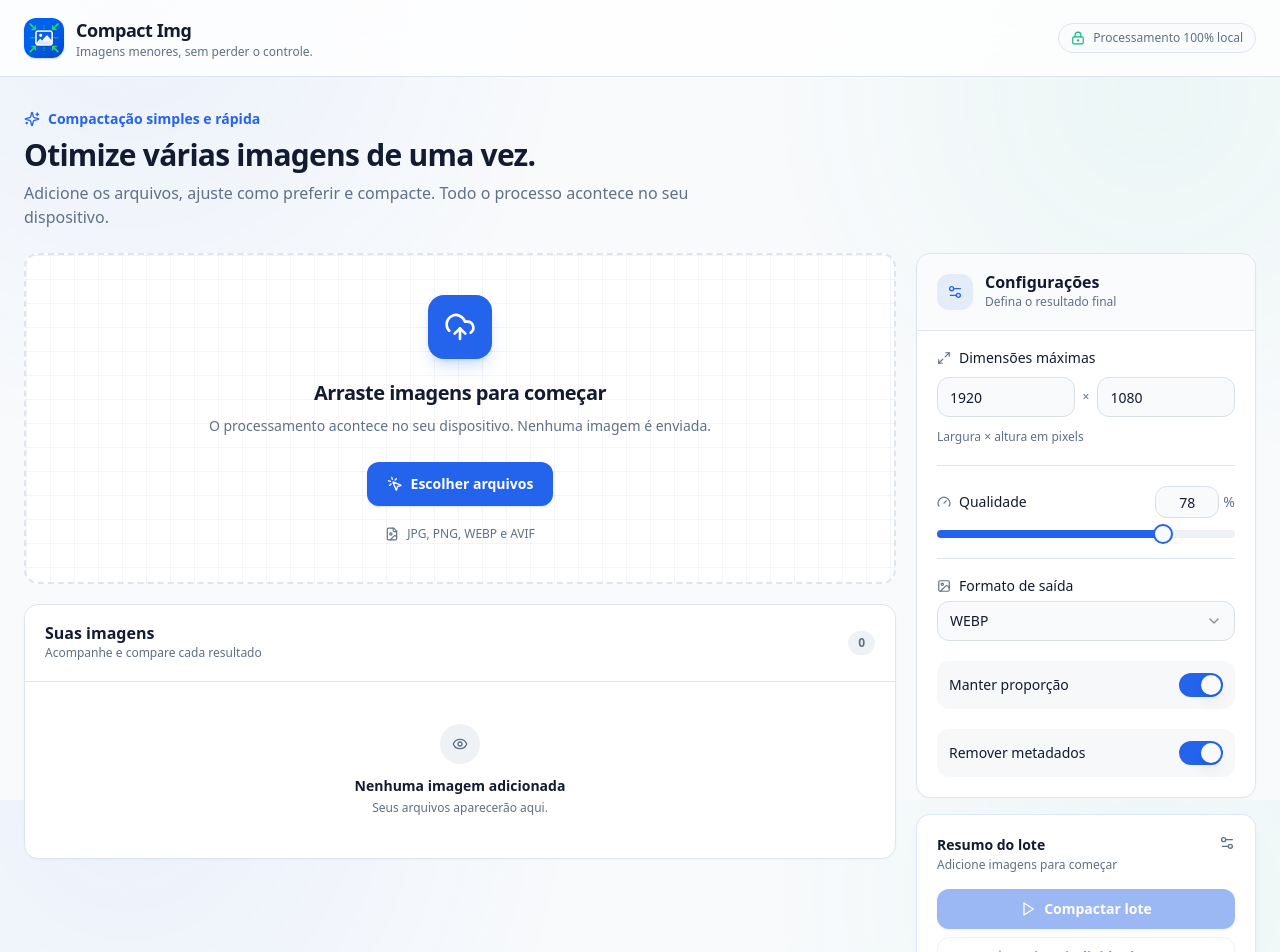
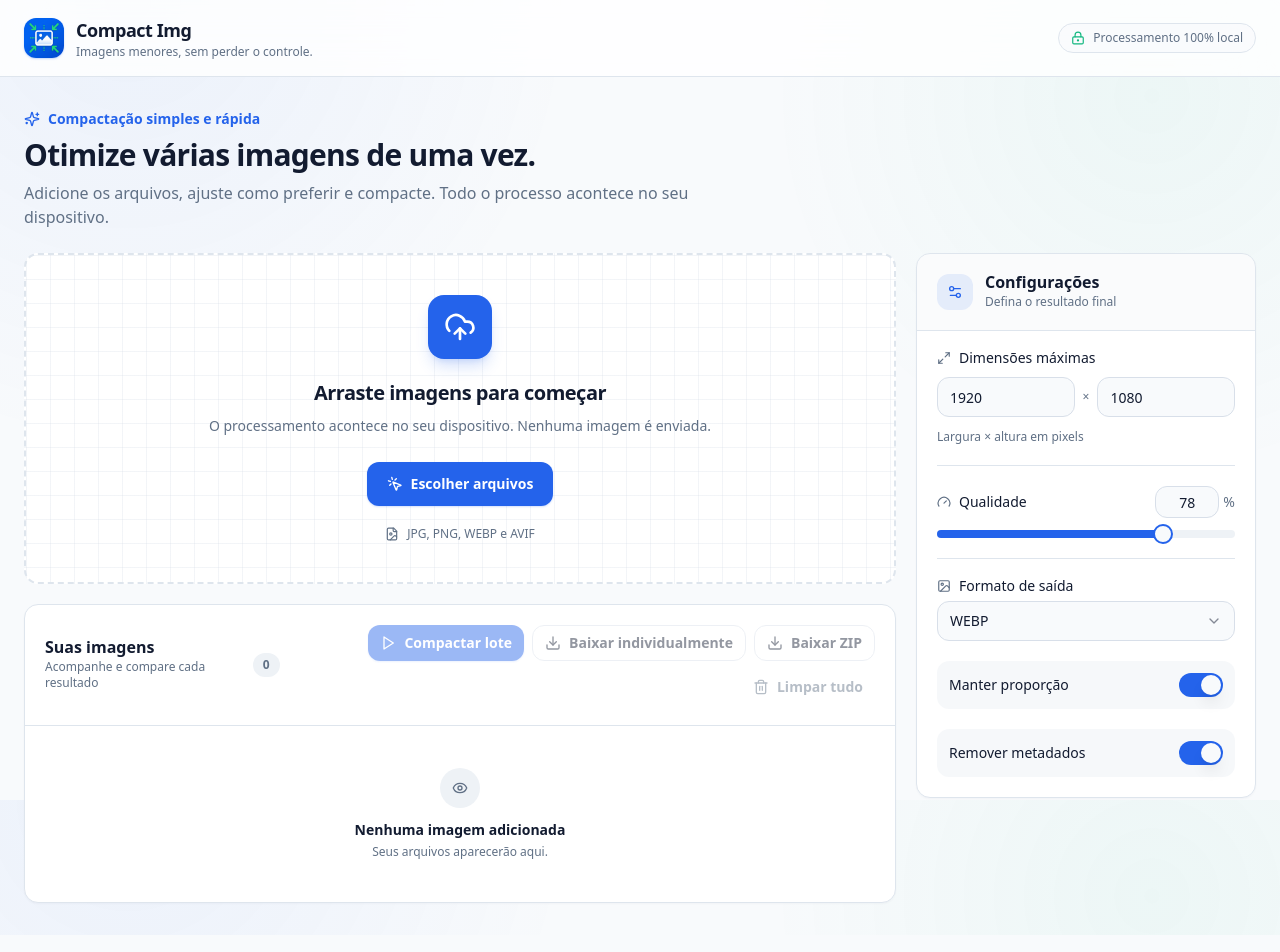
Before and after one commit to dougkusanagi/compact-img, a Next.js app: page / in a window 1280 px wide. Shown: the top 952 px of the page. Built offline with nearby package versions, Linux system fonts and the light colour scheme.

Commit message:
feat: improve image workflow and Windows releases

```diff
--- a/package.json
+++ b/package.json
@@ -11,8 +11,8 @@
     "lint": "eslint .",
     "tauri": "tauri",
     "desktop:dev": "tauri dev",
-    "desktop:build": "tauri build",
-    "desktop:dist": "tauri build"
+    "desktop:build": "tauri build --bundles msi",
+    "desktop:dist": "pwsh -NoProfile -File scripts/build-windows-release.ps1"
   },
   "dependencies": {
     "@radix-ui/react-dialog": "^1.1.7",
--- a/src-tauri/tauri.conf.json
+++ b/src-tauri/tauri.conf.json
@@ -27,9 +27,13 @@
   },
   "bundle": {
     "active": true,
-    "targets": "all",
+    "targets": [
+      "msi"
+    ],
     "category": "GraphicsAndDesign",
     "shortDescription": "Compactacao local de imagens em lote.",
+    "longDescription": "Compacta imagens em lote localmente, sem enviar arquivos para servidores.",
+    "copyright": "Copyright (c) 2026 Douglas Kusanagi",
     "icon": [
       "icons/32x32.png",
       "icons/128x128.png",
--- a/src/components/download-actions.tsx
+++ b/src/components/download-actions.tsx
@@ -4,6 +4,7 @@ import { Download, Play, RotateCcw, Trash2 } from "lucide-react";
 import type { QueueImage } from "@/lib/image-types";
 import { downloadImagesIndividual, downloadImagesZip } from "@/lib/download";
 import { Button } from "@/components/ui/button";
+import { cn } from "@/lib/utils";
 
 type DownloadActionsProps = {
   images: QueueImage[];
@@ -11,16 +12,24 @@ type DownloadActionsProps = {
   isDesktop: boolean;
   onProcess: () => void;
   onClear: () => void;
+  compact?: boolean;
 };
 
-export function DownloadActions({ images, isProcessing, isDesktop, onProcess, onClear }: DownloadActionsProps) {
+export function DownloadActions({
+  images,
+  isProcessing,
+  isDesktop,
+  onProcess,
+  onClear,
+  compact = false
+}: DownloadActionsProps) {
   const hasImages = images.length > 0;
   const hasCompressed = images.some((image) => image.compressedBlob);
   const hasProcessed = images.some((image) => image.status === "done" || image.status === "error");
 
   return (
-    <div className="grid gap-2">
-      <Button className="w-full" disabled={!hasImages || isProcessing} onClick={onProcess}>
+    <div className={cn("grid gap-2", compact && "flex flex-wrap justify-end")}>
+      <Button className={cn(!compact && "w-full")} size={compact ? "sm" : "default"} disabled={!hasImages || isProcessing} onClick={onProcess}>
         {hasProcessed ? <RotateCcw className="h-4 w-4" /> : <Play className="h-4 w-4" />}
         {hasProcessed
           ? isDesktop
@@ -34,7 +43,8 @@ export function DownloadActions({ images, isProcessing, isDesktop, onProcess, on
         <>
           <Button
             variant="outline"
-            className="w-full"
+            className={cn(!compact && "w-full")}
+            size={compact ? "sm" : "default"}
             disabled={!hasCompressed || isProcessing}
             onClick={() => downloadImagesIndividual(images)}
           >
@@ -43,7 +53,8 @@ export function DownloadActions({ images, isProcessing, isDesktop, onProcess, on
           </Button>
           <Button
             variant="outline"
-            className="w-full"
+            className={cn(!compact && "w-full")}
+            size={compact ? "sm" : "default"}
             disabled={!hasCompressed || isProcessing}
             onClick={() => downloadImagesZip(images)}
           >
@@ -52,7 +63,13 @@ export function DownloadActions({ images, isProcessing, isDesktop, onProcess, on
           </Button>
         </>
       ) : null}
-      <Button className="w-full text-muted-foreground" variant="ghost" disabled={!hasImages || isProcessing} onClick={onClear}>
+      <Button
+        className={cn("text-muted-foreground", !compact && "w-full")}
+        variant="ghost"
+        size={compact ? "sm" : "default"}
+        disabled={!hasImages || isProcessing}
+        onClick={onClear}
+      >
         <Trash2 className="h-4 w-4" />
         Limpar tudo
       </Button>
--- a/src/components/image-compressor-app.tsx
+++ b/src/components/image-compressor-app.tsx
@@ -1,7 +1,7 @@
 "use client";
 
 import { useCallback, useEffect, useMemo, useRef, useState } from "react";
-import { LockKeyhole, Settings2, Sparkles } from "lucide-react";
+import { LockKeyhole, Sparkles } from "lucide-react";
 import type {
   CompressionSettings,
   QueueImage,
@@ -11,13 +11,10 @@ import type {
 } from "@/lib/image-types";
 import { createImageId, isAcceptedImage, readImageDimensions } from "@/lib/image-utils";
 import { isDesktopApp, saveCompressedImage } from "@/lib/desktop";
-import { formatBytes, getReduction, replaceExtension } from "@/lib/utils";
+import { replaceExtension } from "@/lib/utils";
 import { CompressionSettings as CompressionSettingsPanel } from "@/components/compression-settings";
-import { DownloadActions } from "@/components/download-actions";
 import { ImageDropzone } from "@/components/image-dropzone";
 import { ImageQueue } from "@/components/image-queue";
-import { ProgressBar } from "@/components/progress-bar";
-import { Card, CardContent } from "@/components/ui/card";
 
 const DEFAULT_SETTINGS: CompressionSettings = {
   maxWidth: 1920,
@@ -250,10 +247,6 @@ export function ImageCompressorApp() {
     };
   }, []);
 
-  const totalOriginal = images.reduce((sum, image) => sum + image.file.size, 0);
-  const totalCompressed = images.reduce((sum, image) => sum + (image.compressedBlob?.size ?? 0), 0);
-  const totalReduction = totalCompressed ? getReduction(totalOriginal, totalCompressed) : undefined;
-
   return (
     <main className="min-h-screen">
       <header className="border-b bg-card/80 backdrop-blur-xl">
@@ -312,60 +305,17 @@ export function ImageCompressorApp() {
               selectedId={selectedImage?.id}
               isProcessing={isProcessing}
               isDesktop={isDesktop}
+              progress={progress}
+              processedCount={processedCount}
               onSelect={setSelectedId}
               onRemove={removeImage}
+              onProcess={processBatch}
+              onClear={clearAll}
             />
           </div>
 
           <aside className="grid gap-4 lg:sticky lg:top-5">
             <CompressionSettingsPanel settings={settings} onChange={handleSettingsChange} disabled={isProcessing} />
-
-            <Card className="overflow-hidden border-primary/15 shadow-md shadow-primary/[0.04]">
-              <CardContent className="grid gap-4 p-5">
-                <div className="flex items-start justify-between gap-3">
-                  <div>
-                    <p className="text-sm font-bold">Resumo do lote</p>
-                    <p className="mt-0.5 text-xs text-muted-foreground">
-                      {images.length ? `${images.length} imagem(ns) pronta(s)` : "Adicione imagens para começar"}
-                    </p>
-                  </div>
-                  <Settings2 className="h-4 w-4 text-muted-foreground" />
-                </div>
-
-                {images.length ? (
-                  <div className="grid grid-cols-2 gap-2">
-                    <div className="rounded-md bg-muted/70 p-3">
-                      <p className="text-[11px] font-medium uppercase tracking-wide text-muted-foreground">Original</p>
-                      <p className="mt-1 text-sm font-bold">{formatBytes(totalOriginal)}</p>
-                    </div>
-                    <div className="rounded-md bg-primary/[0.07] p-3">
-                      <p className="text-[11px] font-medium uppercase tracking-wide text-primary">Resultado</p>
-                      <p className="mt-1 text-sm font-bold text-primary">
-                        {totalCompressed ? formatBytes(totalCompressed) : "Aguardando"}
-                      </p>
-                    </div>
-                  </div>
-                ) : null}
-
-                {totalReduction !== undefined ? (
-                  <div className="flex items-center justify-between rounded-md bg-secondary/10 px-3 py-2 text-sm">
-                    <span className="text-muted-foreground">Economia total</span>
-                    <strong className="text-emerald-700">{totalReduction.toFixed(1)}%</strong>
-                  </div>
-                ) : null}
-
-                <DownloadActions
-                  images={images}
-                  isProcessing={isProcessing}
-                  isDesktop={isDesktop}
-                  onProcess={processBatch}
-                  onClear={clearAll}
-                />
-                {isProcessing ? (
-                  <ProgressBar value={progress} label={`${processedCount} de ${images.length} imagens processadas`} />
-                ) : null}
-              </CardContent>
-            </Card>
           </aside>
         </div>
       </div>
--- a/src/components/image-queue.tsx
+++ b/src/components/image-queue.tsx
@@ -19,14 +19,20 @@ import { cn } from "@/lib/utils";
 import { Button } from "@/components/ui/button";
 import { Card, CardContent, CardHeader, CardTitle } from "@/components/ui/card";
 import { BeforeAfterSlider } from "@/components/before-after-slider";
+import { DownloadActions } from "@/components/download-actions";
+import { ProgressBar } from "@/components/progress-bar";
 
 type ImageQueueProps = {
   images: QueueImage[];
   selectedId?: string;
   isProcessing?: boolean;
   isDesktop?: boolean;
+  progress: number;
+  processedCount: number;
   onSelect: (id: string) => void;
   onRemove: (id: string) => void;
+  onProcess: () => void;
+  onClear: () => void;
 };
 
 const STATUS_CONFIG: Record<
@@ -55,12 +61,24 @@ const STATUS_CONFIG: Record<
   }
 };
 
-export function ImageQueue({ images, selectedId, isProcessing, isDesktop, onSelect, onRemove }: ImageQueueProps) {
+export function ImageQueue({
+  images,
+  selectedId,
+  isProcessing = false,
+  isDesktop = false,
+  progress,
+  processedCount,
+  onSelect,
+  onRemove,
+  onProcess,
+  onClear
+}: ImageQueueProps) {
   const [previewId, setPreviewId] = useState<string | null>(null);
 
   return (
     <Card className="overflow-hidden">
-      <CardHeader className="flex-row items-center justify-between space-y-0 border-b">
+      <CardHeader className="space-y-3 border-b sm:flex-row sm:items-center sm:justify-between sm:space-y-0">
+        <div className="flex items-center gap-3">
           <div>
             <CardTitle>Suas imagens</CardTitle>
             <p className="mt-1 text-xs text-muted-foreground">Acompanhe e compare cada resultado</p>
@@ -68,7 +86,21 @@ export function ImageQueue({ images, selectedId, isProcessing, isDesktop, onSele
           <span className="rounded-full bg-muted px-2.5 py-1 text-xs font-semibold text-muted-foreground">
             {images.length}
           </span>
+        </div>
+        <DownloadActions
+          images={images}
+          isProcessing={isProcessing}
+          isDesktop={isDesktop}
+          onProcess={onProcess}
+          onClear={onClear}
+          compact
+        />
       </CardHeader>
+      {isProcessing ? (
+        <div className="border-b px-6 py-3">
+          <ProgressBar value={progress} label={`${processedCount} de ${images.length} imagens processadas`} />
+        </div>
+      ) : null}
       <CardContent className="p-0">
         {images.length === 0 ? (
           <div className="flex min-h-44 flex-col items-center justify-center p-6 text-center">
```
Also changed, not shown: src/components/image-dropzone.tsx (+50 -15 lines), 2 other files (tests, documents, lock files or other folders). Lines whose indentation alone changed are shown as unchanged.
